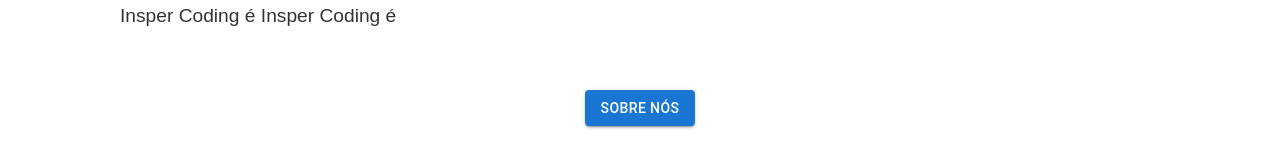
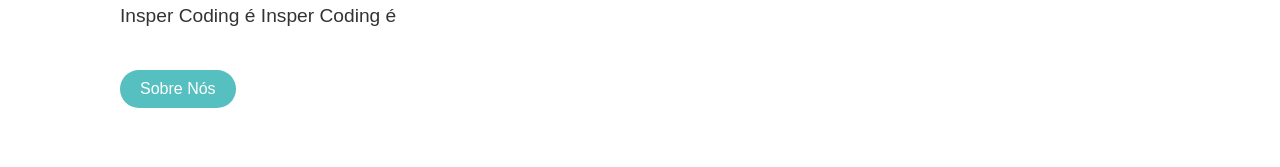
Before and after one commit to henriquetg1/ic-grupo-3-sprint-1-home-page, a React (Create React App) app in the folder home-page/: page / in a window 1280 px wide. Shown: the part 677-844 px from the top of the page. Built offline with nearby package versions, Linux system fonts and the light colour scheme.

Commit message:
style: Avanços na cultura

```diff
--- a/home-page/src/components/Cultura.js
+++ b/home-page/src/components/Cultura.js
@@ -1,6 +1,5 @@
 import React from 'react';
 import Divider from '@mui/material/Divider';
-import Button from '@mui/material/Button';
 import '../styles/Cultura.css';
 
 function Cultura() {
@@ -13,14 +12,14 @@
         <div className="cultura-text">
           <h2>Frase sobre a entidade</h2>
           <p>Insper Coding é Insper Coding é Insper Coding é Insper Coding é Insper Coding é Insper Coding é Insper Coding é Insper Coding é Insper Coding é Insper Coding é Insper Coding é Insper Coding é Insper Coding é Insper Coding é Insper Coding é Insper Coding é Insper Coding é Insper Coding é Insper Coding é Insper Coding é Insper Coding é Insper Coding é Insper Coding é </p>
+          <button className="botao-sobre-nos">
+            Sobre Nós
+          </button>
         </div>
         <div className="cultura-imagem">
           <img src="../assets/images/trabalho-em-equipe.jpg" alt="Trabalho em equipe" />
         </div>
       </div>
-      <Button variant="contained" color="primary" className="botao-sobre-nos">
-        Sobre Nós
-      </Button>
     </section>
   );
 }
--- a/home-page/src/styles/Cultura.css
+++ b/home-page/src/styles/Cultura.css
@@ -36,6 +36,22 @@
     color: #333;
 }
 
+.botao-sobre-nos {
+    padding: 10px 20px;
+    background-color: #56bfbf;
+    color: white;
+    border: none;
+    border-radius: 20px;
+    cursor: pointer;
+    font-size: 1rem;
+    margin-top: 20px;
+    text-align: left; /* Alinhar o botão à esquerda */
+}
+
+.botao-sobre-nos:hover {
+    background-color: #48a8a8;
+}
+
 .cultura-imagem {
     flex: 1;
     background-color: #e0e0e0;
@@ -50,18 +66,3 @@
     height: 100%;
     object-fit: cover;
 }
-
-.botao-sobre-nos {
-    padding: 10px 20px;
-    background-color: #56bfbf;
-    color: white;
-    border: none;
-    border-radius: 20px;
-    cursor: pointer;
-    font-size: 1rem;
-    margin-top: 20px;
-}
-
-.botao-sobre-nos:hover {
-    background-color: #48a8a8;
-}
```
